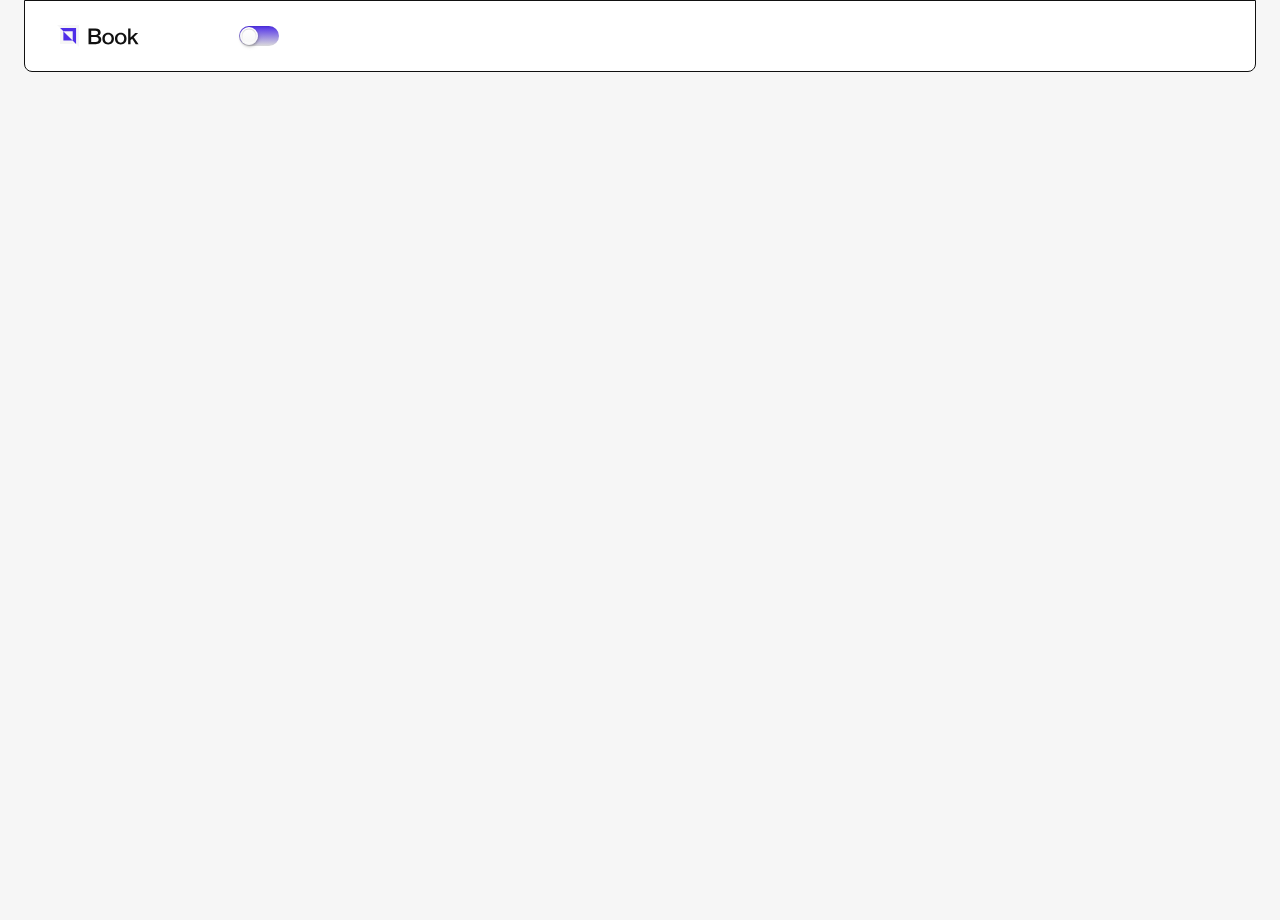
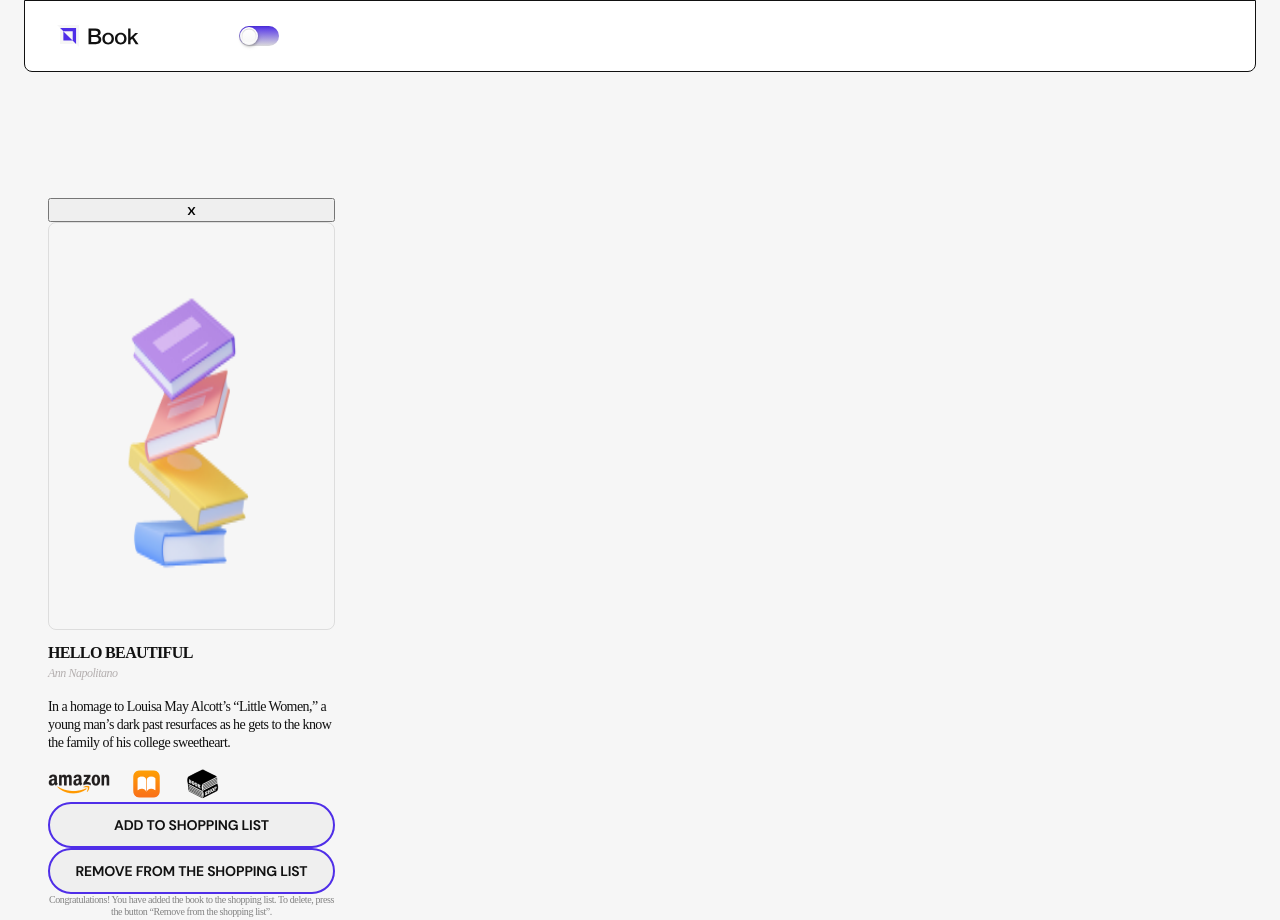
Before and after one commit to NovicovMykhailo/BookStore, a website built with Parcel: page src/index.html in a window 1280 px wide. Before the commit the page ends 800 px from the top, so only its background shows below. Built offline with nearby package versions, Linux system fonts and the light colour scheme.

Commit message:
add styles modal-pop-up

```diff
--- a/src/index.html
+++ b/src/index.html
@@ -58,7 +58,8 @@
   </button>
 
   <!-- modal pop-up -->
-  <!-- <div class="modal__pop-up">
+  <div class="modal__pop-up">
+    <button class="" type="button">x</button>
     <div class="pop-up__book">
       <img class="book__image" src="./images/shopping-list-empty-bg/shoping-list-empty-mobile_sm.png" alt="">
       <div>
@@ -70,13 +71,16 @@
           resurfaces as he gets to the know
           the family
           of his college sweetheart.</p>
-        <div>
+        <ul class="book__list">
+          <li class="book__item">
             <a class="book__buy-links" href="" target="_blank" rel="noopener noreferrer" aria-label="Amazon">
               <picture>
                 <source srcset="./images/BookStoreIcons/amazon.png 1x, ./images/BookStoreIcons/amazon-2x.png 2x">
                 <img src="./images/BookStoreIcons/amazon.png" alt="Amazon">
               </picture>
             </a>
+          </li>
+          <li class="book__item">
             <a class="book__buy-links" href="" target="_blank" rel="noopener noreferrer" aria-label="Apple Books">
               <picture>
                 <source
@@ -84,22 +88,25 @@
                 <img src="./images/BookStoreIcons/apple-books.png" alt="Apple Books">
               </picture>
             </a>
+          </li>
+          <li class="book__item">
             <a class="book__buy-links" href="" target="_blank" rel="noopener noreferrer" aria-label="Bookshop">
               <picture>
                 <source srcset="./images/BookStoreIcons/book-shop.png 1x, ./images/BookStoreIcons/book-shop-2x.png 2x">
                 <img src="./images/BookStoreIcons/book-shop.png" alt="Bookshop">
               </picture>
             </a>
+          </li>
+        </ul>
       </div>
     </div>
-    </div>
-    <button class="pop-up__btn-add" type="button">add to shopping list</button>
-    <button class="pop-up__btn-remove" type="button">remove from the shopping list</button>
+    <button class="pop-up__btn-add btn-default" type="button">add to shopping list</button>
+    <button class="pop-up__btn-remove btn-default" type="button">remove from the shopping list</button>
     <p class="pop-up__text-info">Сongratulations! You have added the book to the shopping list. To delete, press the
       button “Remove from the
       shopping list”.
     </p>
-  </div> -->
+  </div>
 
   <script src="index.js" type="module"></script>
 </body>
--- /dev/null
+++ b/src/sass/components/_modal-pop_up.scss
@@ -0,0 +1,101 @@
+.modal__pop-up {
+  display: flex;
+  flex-direction: column;
+
+  width: 335px;
+  height: 762px;
+  padding: 40px 24px;
+}
+
+.book__image {
+  width: 287px;
+  height: 408px;
+  margin-bottom: 14px;
+
+  border-radius: 8px;
+  border: 1px solid rgba(0, 0, 0, 0.1);
+
+  overflow: hidden;
+}
+
+.book__list-name {
+  margin-bottom: 4px;
+
+  font-family: 'DM Sans';
+  font-style: normal;
+  font-weight: 700;
+  font-size: 16px;
+  line-height: 18px;
+
+  letter-spacing: -0.04em;
+
+  color: $main-text-color;
+}
+
+.book__author {
+  margin-bottom: 18px;
+
+  font-family: 'DM Sans';
+  font-style: italic;
+  font-weight: 400;
+  font-size: 12px;
+  line-height: 14px;
+
+  letter-spacing: -0.04em;
+
+  color: $captions-text-color;
+}
+
+.book__description {
+  margin-bottom: 14px;
+
+  font-family: 'DM Sans';
+  font-style: normal;
+  font-weight: 400;
+  font-size: 14px;
+  line-height: 18px;
+
+  letter-spacing: -0.04em;
+
+  color: $main-text-color;
+}
+
+.book__list {
+  display: flex;
+  align-items: center;
+  gap: 20px;
+
+}
+
+.pop-up__text-info {
+  font-family: 'DM Sans';
+  font-style: normal;
+  font-weight: 400;
+  font-size: 10px;
+  line-height: 12px;
+
+  text-align: center;
+  letter-spacing: -0.04em;
+
+  color: rgba(17, 17, 17, 0.5);
+}
+
+.pop-up__btn-add {
+  min-width: 211px;
+  min-height: 46px;
+
+  padding: 14px 28px;
+
+  font-size: 14px;
+  line-height: 18px;
+}
+
+.pop-up__btn-remove {
+  min-width: 279px;
+  min-height: 46px;
+
+  padding: 14px 23px;
+
+  font-size: 14px;
+  line-height: 18px;
+}
--- a/src/sass/index.scss
+++ b/src/sass/index.scss
@@ -8,3 +8,4 @@
 @import 'base/body';
 @import 'base/container';
 @import 'elements/book-card';
+@import 'components/modal-pop_up';
```
Lines whose indentation alone changed are shown as unchanged.
